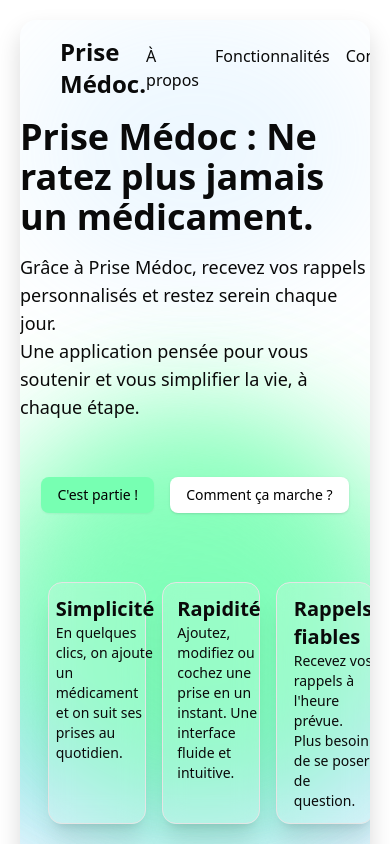
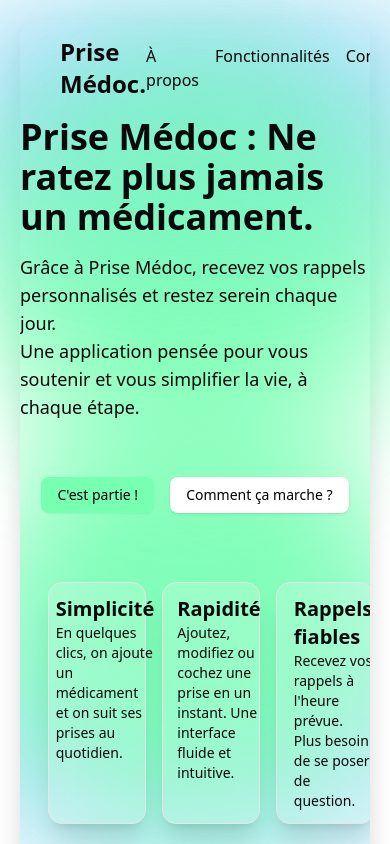
Before and after one commit to GuillaumeSere/prise-medoc, a Next.js app: page / in a window 390 px wide. Built offline with nearby package versions, Linux system fonts and the light colour scheme.

Commit message:
responsive

```diff
--- a/app/connexion/page.tsx
+++ b/app/connexion/page.tsx
@@ -58,6 +58,10 @@ export default function Connexion() {
             <div className="absolute bottom-0 left-0 w-full h-64 bg-[#88CDFF] rounded-full blur-3xl opacity-70 z-0 transform scale-x-150"></div>
             <div className="absolute bottom-15 -left-10 w-96 h-96 bg-[#77FFB2] rounded-full blur-3xl opacity-70 z-0"></div>
             <div className="absolute bottom-15 -right-10 w-96 h-96 bg-[#77FFB2] rounded-full blur-3xl opacity-70 z-0"></div>
+            <div className="absolute top-0 left-0 w-full h-64 bg-[#88CDFF] rounded-full blur-3xl opacity-15 z-0 transform "></div>
+            <div className="absolute top-0 left-0 w-full h-64 bg-[#88CDFF] rounded-full blur-3xl opacity-70 z-0 transform scale-x-150"></div>
+            <div className="absolute top-15 -left-10 w-96 h-96 bg-[#77FFB2] rounded-full blur-3xl opacity-70 z-0"></div>
+            <div className="absolute top-15 -right-10 w-96 h-96 bg-[#77FFB2] rounded-full blur-3xl opacity-70 z-0"></div>
             <div className="absolute top-0 left-0 w-full h-64 bg-[#88CDFF] rounded-full blur-3xl opacity-15 z-0 transform "></div>
             {/*  gauche */}
             <div className="w-1/2 h-full relative z-10 flex flex-col justify-between ">
--- a/app/dashboard/layout.tsx
+++ b/app/dashboard/layout.tsx
@@ -6,6 +6,8 @@ export default function DashboardLayout({ children }: { children: ReactNode }) {
         {/* Blobs en fond */}
         <div className="absolute -top-15 -right-10 w-96 h-96 bg-[#88CDFF] rounded-full blur-3xl opacity-70 z-0"></div>
         <div className="absolute -bottom-15 -left-10 w-96 h-96 bg-[#77FFB2] rounded-full blur-3xl opacity-70 z-0"></div>
+        <div className="absolute -bottom-15 -right-10 w-96 h-96 bg-[#88CDFF] rounded-full blur-3xl opacity-70 z-0"></div>
+        <div className="absolute -top-15 -left-10 w-96 h-96 bg-[#77FFB2] rounded-full blur-3xl opacity-70 z-0"></div>
             <MenuBar />
 
         <main className="flex-1 overflow-y-auto">
--- a/app/page.tsx
+++ b/app/page.tsx
@@ -20,9 +20,9 @@ export default function Page() {
             <nav className="flex justify-between items-center py-4 px-10  relative z-10">
                 <h1 className="text-2xl font-bold">Prise Médoc.</h1>
                 <ul className="flex gap-4">
-                    <li className="text-md"><Link href="#about" className="hover:text-[#77FFB2] transition-colors">À propos</Link></li>
-                    <li className="text-md"><Link href="#features" className="hover:text-[#77FFB2] transition-colors">Fonctionnalités</Link></li>
-                    <li className="text-md"><Link href="#contact" className="hover:text-[#77FFB2] transition-colors">Contact</Link></li>
+                    <li className="text-md"><Link href="#about" className="hover:text-[#3b803b] transition-colors">À propos</Link></li>
+                    <li className="text-md"><Link href="#features" className="hover:text-[#3b803b] transition-colors">Fonctionnalités</Link></li>
+                    <li className="text-md"><Link href="#contact" className="hover:text-[#3b803b] transition-colors">Contact</Link></li>
                 </ul>
                 <div className="flex gap-4">
                     <Button variant="default" size="default" className="bg-[#77FFB2] text-black hover:text-white cursor-pointer" onClick={() => router.push("/dashboard")}>Se connecter</Button>
@@ -89,6 +89,10 @@ export default function Page() {
         <div className="mx-[10%] mt-[5%] flex flex-col">
             {/* A propos HERE*/}
             <section id="about">
+            <div className="absolute top-0 left-0 w-full h-64 bg-[#88CDFF] rounded-full blur-3xl opacity-70 z-0 transform scale-x-150"></div>
+            <div className="absolute top-15 -left-10 w-96 h-96 bg-[#77FFB2] rounded-full blur-3xl opacity-70 z-0"></div>
+            <div className="absolute top-15 -right-10 w-96 h-96 bg-[#77FFB2] rounded-full blur-3xl opacity-70 z-0"></div>
+            <div className="absolute top-0 left-0 w-full h-64 bg-[#88CDFF] rounded-full blur-3xl opacity-15 z-0 transform "></div>
                 <div className="flex flex-row my-[10%] gap-20">
                     <div className="w-1/3 ">
                         <img src="img/oublie.png" alt="medicament" className="h-full"/>
```
